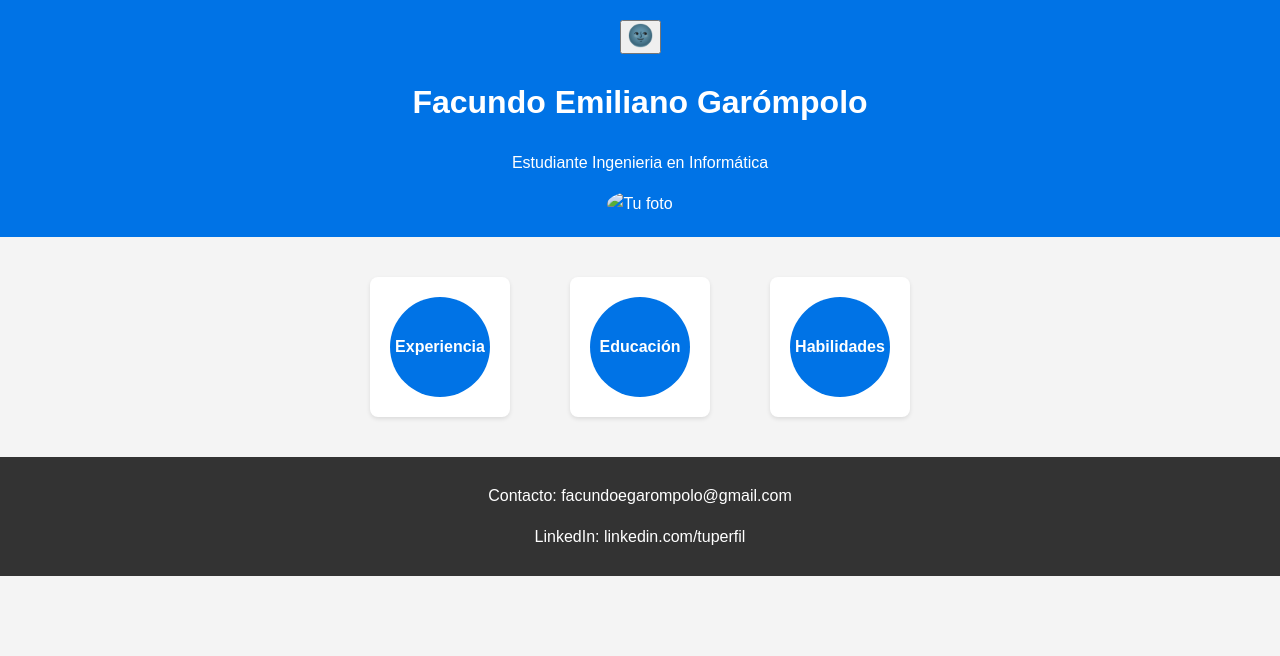
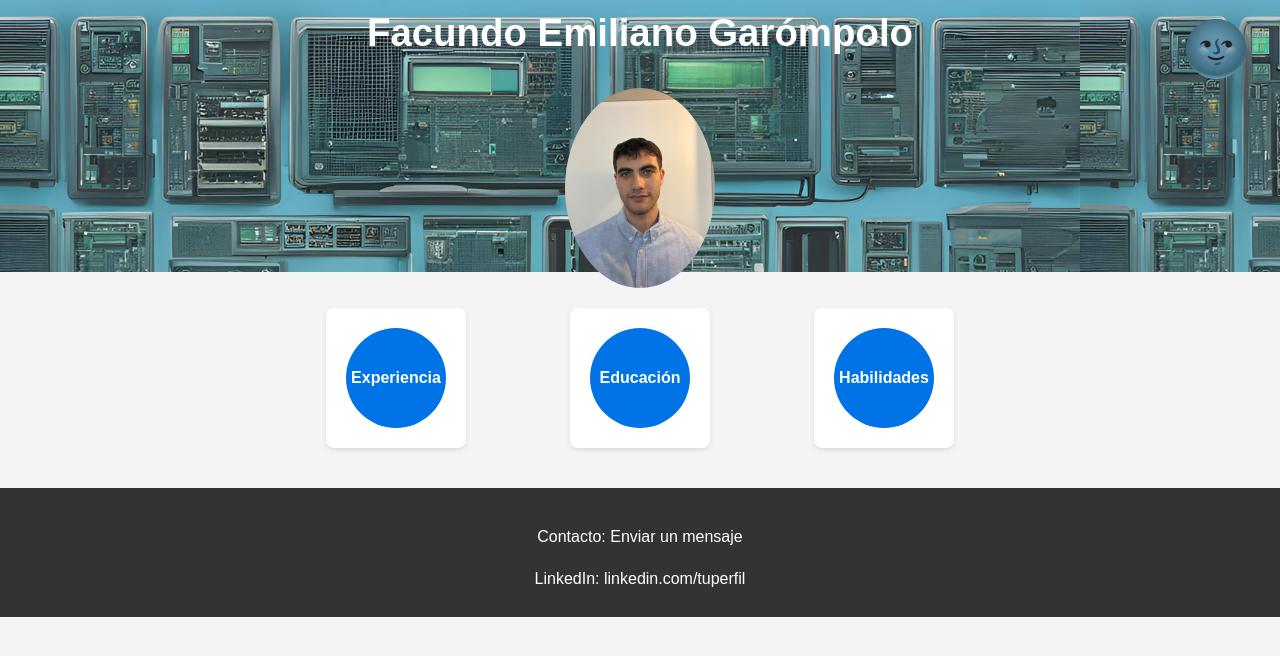
Before and after one commit to Facudoegarompolo/CV, a plain HTML site: page index.html in a window 1280 px wide. Drawn offline with Linux system fonts and the light colour scheme; a script that the page names is missing.

Commit message:
segundo commit

```diff
--- a/index.html
+++ b/index.html
@@ -1,23 +1,34 @@
 <!DOCTYPE html>
 <html lang="es">
+
+
 <head>
   <meta charset="UTF-8">
   <meta name="viewport" content="width=device-width, initial-scale=1.0">
-  <title>Mi Currículum</title>
+  <title>Currículum</title>
+  <link rel="icon" type="image/icon" href="assets/icono32x32.png">
   <link rel="stylesheet" href="styles.css">
 </head>
+
+
+
 <body>
 
   <header>
 
-    <button id="theme-toggle">
-      <img id="theme-icon" src="assets/moon.png" alt="Modo oscuro" width="25">
-    </button>
+    <div class="top-right">
+        <button id="theme-toggle">
+            <img id="theme-icon" src="assets/moon.png" alt="Modo oscuro" width="20%">
+        </button>
+    </div>
 
-    <h1>Facundo Emiliano Garómpolo</h1>
-    <p>Estudiante Ingenieria en Informática</p>
-    <img src="assets/foto.jpg" alt="Tu foto" width="150">
-  </header>
+    <div class="center-content">
+        <h1>Facundo Emiliano Garómpolo</h1>
+        <img src="assets/imagenPerfil.jpg" alt="Foto" width="20%" height="20%">
+    </div>
+
+</header>
+
 
 
 
@@ -29,25 +40,29 @@
 
     <section id="educacion" class="circle-section">
       <div class="circle">Educación</div>
-      <div class="info-box">Estudié en la Universidad XYZ, Licenciatura en Informática (2016-2020).</div>
+      <div class="info-box">Estudio en la Universidad de la Empresa, Ingenieria en Informática(2022/actualidad).</div>
     </section>
 
     <section id="habilidades" class="circle-section">
       <div class="circle">Habilidades</div>
-      <div class="info-box">HTML, CSS, JavaScript, Diseño gráfico, Trabajo en equipo.</div>
+      <div class="info-box">Python, Java, Bases de datos, Trabajo en equipo.</div>
     </section>
   </div>
 
 
 
+
+
   <footer>
-    <p>Contacto: <a href="facundoegarompolo@gmail.com">facundoegarompolo@gmail.com</a></p>
+    <p>Contacto: <a href="facundoegarompolo@gmail.com">Enviar un mensaje</a></p>
     <p>LinkedIn: <a href="https://linkedin.com/tuperfil">linkedin.com/tuperfil</a></p>
   </footer>
 
   <script src="work.js"></script>
 
 
+</body>
 
-</body>
+
+
 </html>
--- a/styles.css
+++ b/styles.css
@@ -8,15 +8,56 @@ body {
   }
 
   header {
-    background: #0073e6;
-    color: #fff;
-    padding: 20px;
+    position: relative; /* Mantiene la posición */
+    width: 100%;
+    height: 30vh; /* Se adapta al alto de la pantalla */
+    background-image: url(assets/fondoHeader.png) ; /* Fondo opcional */
+
+    display: flex;
+    flex-direction: column;
+    align-items: center;
+    justify-content: center;
+    padding: 2vh 0;
+  }
+
+  .top-right {
+    position: absolute;
+    top: 2vh;
+    right: 2vw;
+  }
+
+  /* Botón de cambio de tema */
+  #theme-toggle {
+    background: none;
+    border: none;
+    cursor: pointer;
+  }
+
+  #theme-icon {
+    width: 5vw; /* Se adapta al ancho de la pantalla */
+    height: auto;
+  }
+
+  .center-content {
     text-align: center;
   }
 
-  header img {
+  /* Ajustes en la imagen */
+  .center-content img {
+    width: 15vw; /* Ajuste relativo al ancho de la pantalla */
+    max-width: 150px; /* Máximo tamaño para evitar que crezca demasiado */
+    height: auto;
     border-radius: 50%;
+    margin-top: 2vh;
   }
+
+  /* Ajustes en el texto */
+  .center-content h1 {
+    font-size: 3vw; /* Tamaño de fuente adaptable */
+    color: white; /* Asegura que se vea sobre el fondo negro */
+    margin-bottom: 1vh;
+  }
+
 
   section {
     margin: 20px;
@@ -36,6 +77,7 @@ body {
     background: #333;
     color: #fff;
     margin-top: 20px;
+    padding-top: 20px;
   }
 
   footer a {
@@ -63,10 +105,11 @@ body {
 
   .circles-container {
     display: flex;
-    justify-content: center; /* Centrar los círculos horizontalmente */
-    gap: 20px; /* Espacio entre los círculos */
-    margin-top: 20px;
-  }
+    justify-content: center;
+    gap: clamp(20px, 5vw, 100px); /* Mínimo 20px, ideal 5vw, máximo 100px */
+    margin-top: 2vh;
+}
+
 
   .circle-section {
     text-align: center;
@@ -103,5 +146,5 @@ body {
     left: 50%;
     transform: translateX(-50%);
     width: 200px;
-    text-align: center;
+    text-align: justify;
   }
```
Also changed, not shown: assets/fondoHeader.png (added), assets/icono32x32.png (added), assets/imagenIconoLink.png (added), assets/imagenPerfil.jpg (added), notas.txt, work.js (renamed from work.js.txt).
